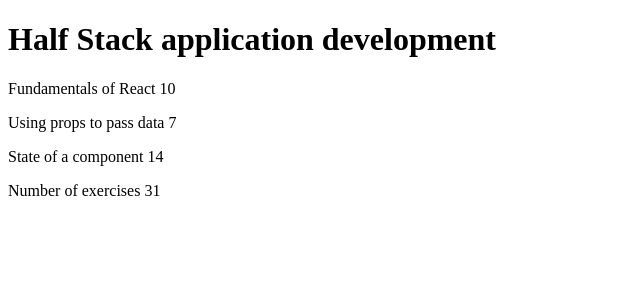
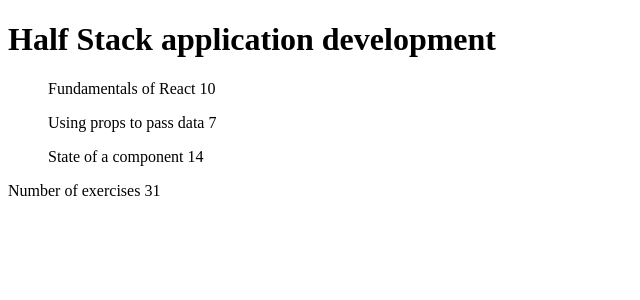
Before and after one commit to TakyMalika/full-stack-open, a React (Create React App) app in the folder part1/courseinfo/: page / in a window 1280 px wide. Shown: the top 300 px of the page, without its empty margins (0-640 px from the left). Built offline with nearby package versions, Linux system fonts and the light colour scheme.

Commit message:
Wrapped Part component within ul to avoid error

```diff
--- a/part1/courseinfo/src/App.js
+++ b/part1/courseinfo/src/App.js
@@ -13,9 +13,7 @@
 }
 
 const Content = (props) => {
-  const partItems = props.parts.map( part=>
-    <Part name={part.name} exercises={part.exercises} />
-  );
+  const partItems = props.parts.map((part, idx)=> <ul key={idx}><Part name={part.name} exercises={part.exercises} /></ul>);
   return (
     <div>
       {partItems}
```
